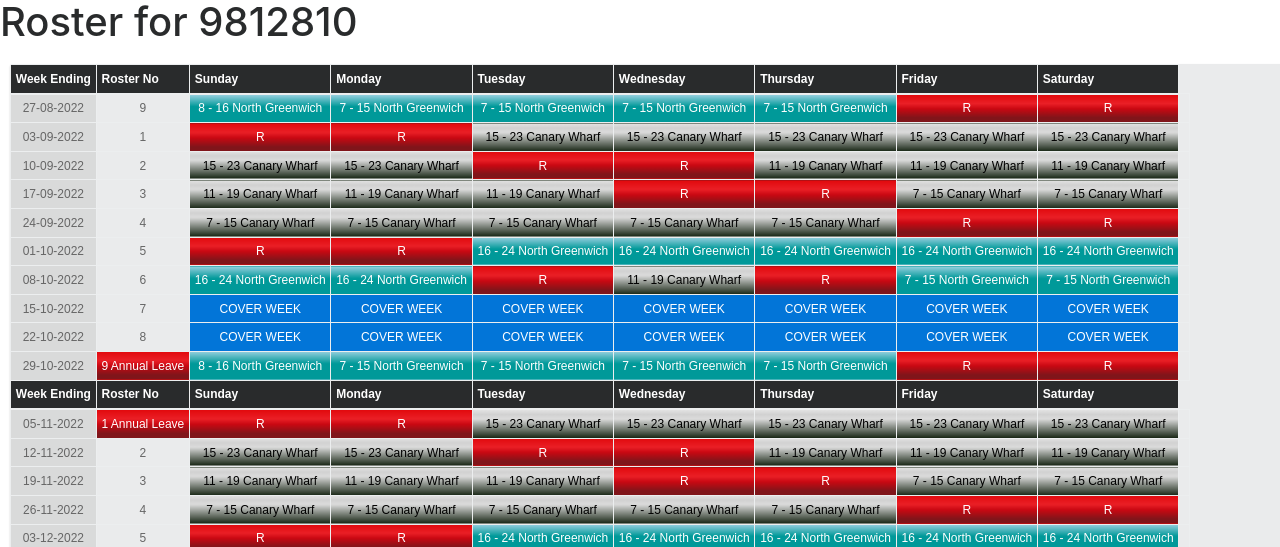
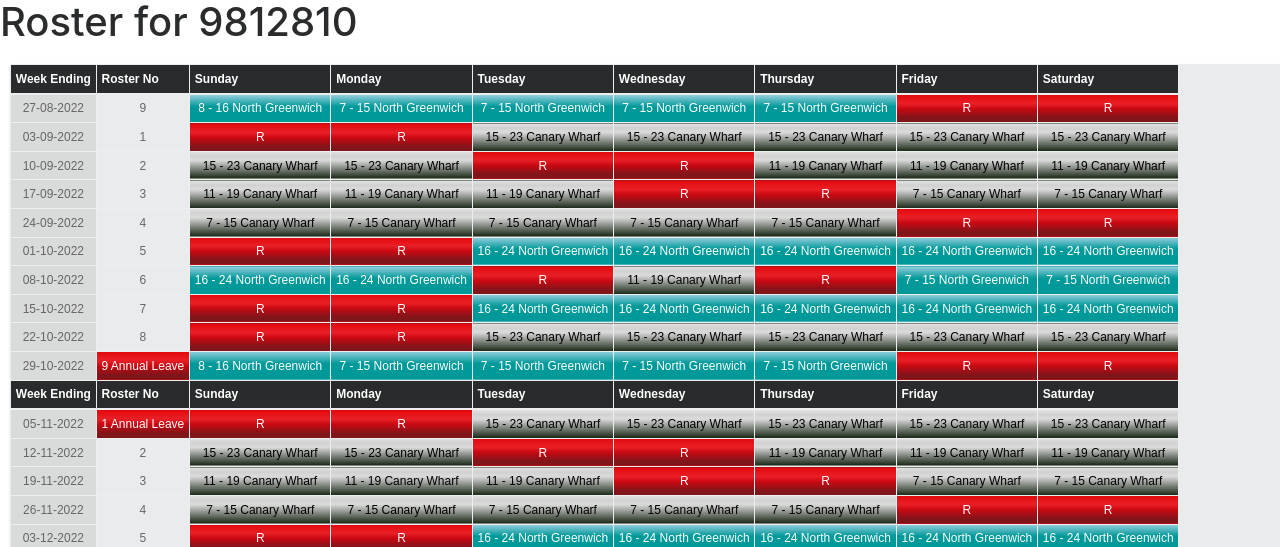
Before and after one commit to hiltondeville/canarycss, a PHP site: page /9812810/index.php in a window 1280 px wide. Shown: the top 547 px of the page. Run offline with PHP 8.4, Linux system fonts and the light colour scheme; some libraries are stand-ins or nearby versions.

Commit message:
Updtated cover weeks up to 22-10-22

```diff
--- a/9812810/index.php
+++ b/9812810/index.php
@@ -1354,27 +1354,27 @@
 
                                                <td class='table-active'><?php $upDate += 604800; echo date('d-m-Y', $upDate); ?></td>
                                                <td class=''>7</td>
-                                               <td class='bg-primary'>COVER WEEK</td>
-                                               <td class='bg-primary'>COVER WEEK</td>
-                                               <td class='bg-primary'>COVER WEEK</td>
-                                               <td class='bg-primary'>COVER WEEK</td>
-                                               <td class='bg-primary'>COVER WEEK</td>
-                                               <td class='bg-primary'>COVER WEEK</td>
-                                               <td class='bg-primary'>COVER WEEK</td>
+                                               <td class=' red'>R</td>
+                                               <td class=' red'>R</td>
+                                               <td class=' black'>16 - 24 North Greenwich</td>
+                                               <td class=' black'>16 - 24 North Greenwich</td>
+                                               <td class=' black'>16 - 24 North Greenwich</td>
+                                               <td class=' black'>16 - 24 North Greenwich</td>
+                                               <td class=' black'>16 - 24 North Greenwich</td>
                                                <td class=''></td>
                                              </tr>
                                            <tr <?php if($upDate < $removeOldDate) { echo $hide; } ?>>
 
                                                <td class='table-active'><?php $upDate += 604800; echo date('d-m-Y', $upDate); ?></td>
                                                <td class=''>8</td>
-                                               <td class='bg-primary'>COVER WEEK</td>
-                                               <td class='bg-primary'>COVER WEEK</td>
-                                               <td class='bg-primary'>COVER WEEK</td>
-                                               <td class='bg-primary'>COVER WEEK</td>
-                                               <td class='bg-primary'>COVER WEEK</td>
-                                               <td class='bg-primary'>COVER WEEK</td>
-                                               <td class='bg-primary'>COVER WEEK</td>
-                                               <td class=''></td>
+                                               <td class=' red'>R</td>
+                                                   <td class=' red'>R</td>
+                                                   <td class=' gray'>15 - 23 Canary Wharf</td>
+                                                   <td class=' gray'>15 - 23 Canary Wharf</td>
+                                                   <td class=' gray'>15 - 23 Canary Wharf</td>
+                                                   <td class=' gray'>15 - 23 Canary Wharf</td>
+                                                   <td class=' gray'>15 - 23 Canary Wharf</td>
+                                                   <td class=''></td>
                                              </tr>
                                            <tr <?php if($upDate < $removeOldDate) { echo $hide; } ?>>
 
```
